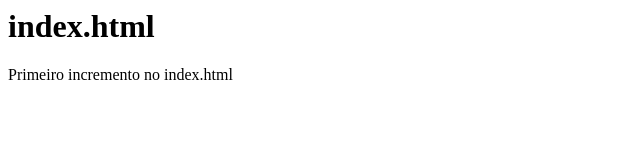
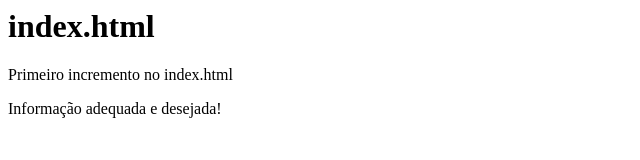
Before and after one commit to CrummenauerCA/GitPro, a plain HTML site: page index.html in a window 1280 px wide. Shown: the whole page, without its empty margins (0-640 px from the left). Drawn offline with Linux system fonts and the light colour scheme.

Commit message:
Refatorando o index.html

```diff
--- a/index.html
+++ b/index.html
@@ -1,2 +1,3 @@
 <h1>index.html</h1>
 <p>Primeiro incremento no index.html</p>
+<p>Informação adequada e desejada!</p>
```
